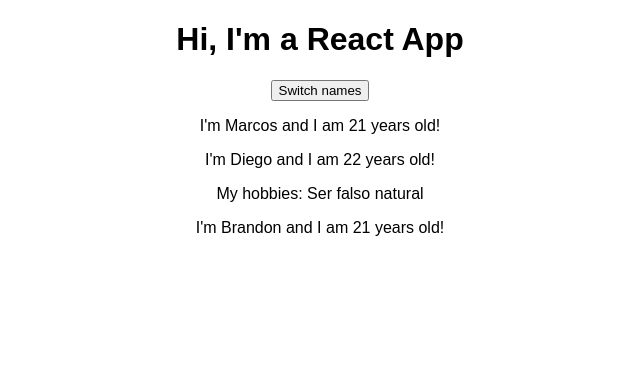
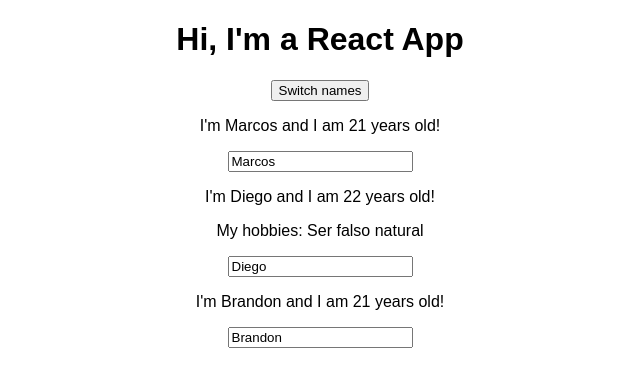
Before and after one commit to marcos8896/react-complete-guide, a React (Create React App) app: page / in a window 1280 px wide. Shown: the top 386 px of the page, without its empty margins (320-960 px from the left). Built offline with nearby package versions, Linux system fonts and the light colour scheme.

Commit message:
Section 3 - Lecture 45 : Adding Two Way Data Binding

```diff
--- a/src/App.js
+++ b/src/App.js
@@ -24,6 +24,18 @@
 
   }
 
+  nameChangedHandler = event => {
+
+    this.setState({
+      persons: [
+        { name: "Marcos Barrera", age: 21 },
+        { name: event.target.value, age: 22 },
+        { name: "Brandon", age: 21 }
+      ]
+    })
+
+  }
+
   render() {
     return (
       <div className="App">
@@ -37,6 +49,7 @@
           name={this.state.persons[1].name}
           age={this.state.persons[1].age}
           click={this.switchNameHandler.bind(this, "Tío")}
+          changed={this.nameChangedHandler}
           > My hobbies: Ser falso natural </Person>
 
         <Person
--- a/src/Person/Person.js
+++ b/src/Person/Person.js
@@ -5,6 +5,7 @@
     <div>
       <p onClick={props.click}>I'm {props.name} and I am {props.age} years old!</p>
       <p>{props.children}</p>
+      <input type="text" onChange={props.changed} value={props.name} />
     </div>
   )
 }
```
